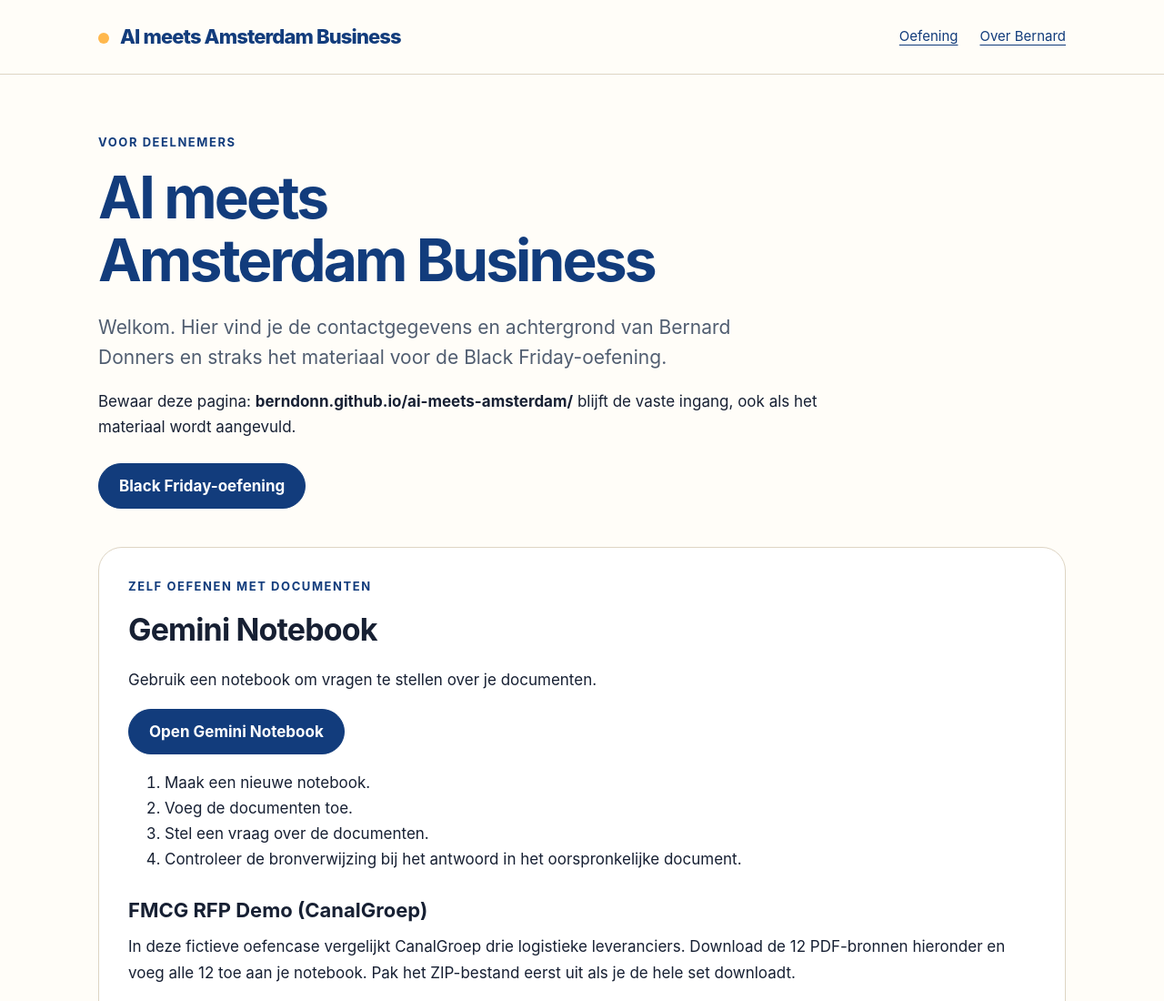
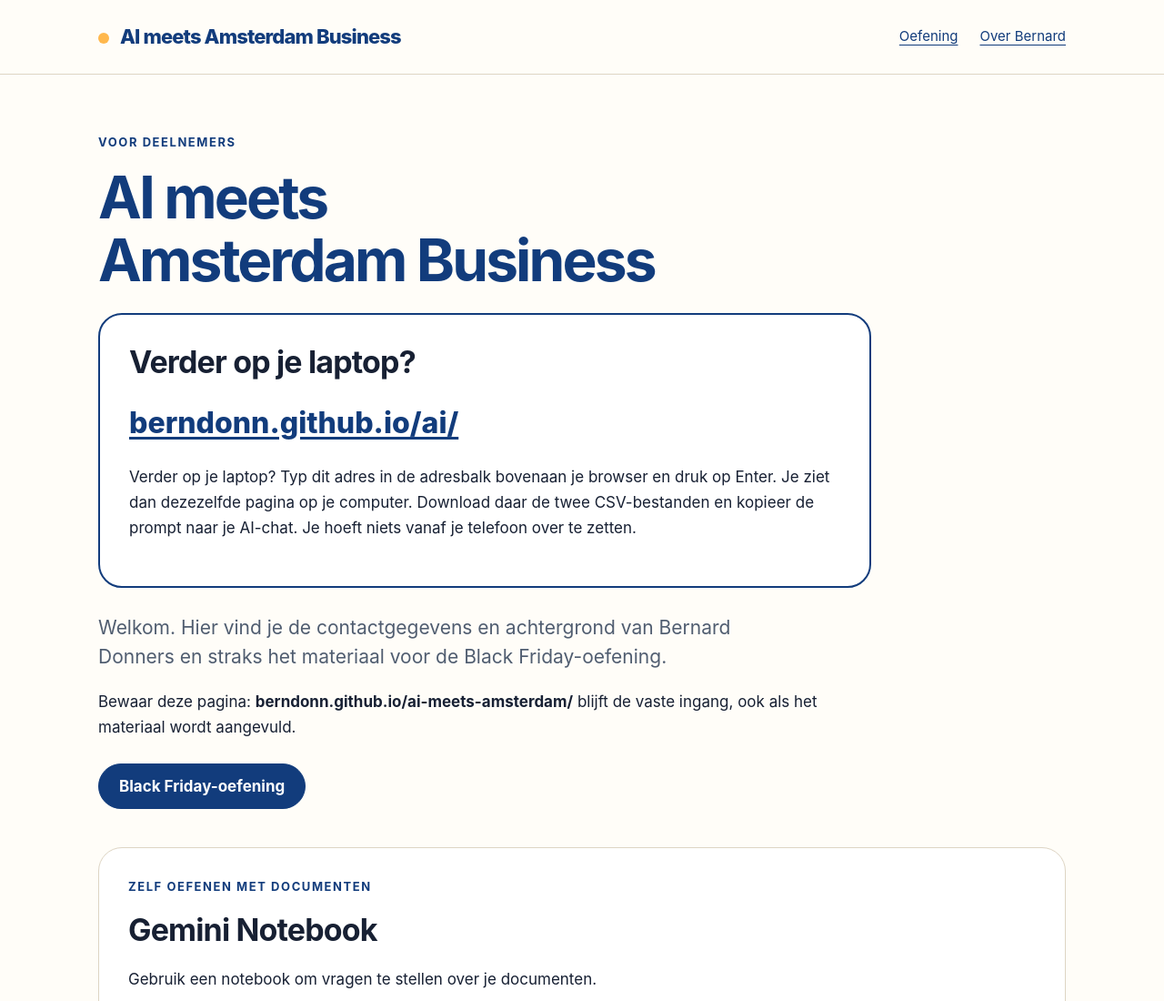
Before and after one commit to BernDonn/ai-meets-amsterdam, a plain HTML site: page index.html in a window 1280 px wide. Shown: the top 1100 px of the page at 91% size. Drawn offline with Linux system fonts and the light colour scheme.

Commit message:
Add short workshop address and laptop instructions

```diff
--- a/index.html
+++ b/index.html
@@ -65,6 +65,11 @@
     <section class="hero" aria-labelledby="titel">
       <p class="eyebrow">Voor deelnemers</p>
       <h1 id="titel">AI meets<br>Amsterdam Business</h1>
+      <aside class="panel" aria-labelledby="laptop-titel" style="border:2px solid var(--blue)">
+        <h2 id="laptop-titel">Verder op je laptop?</h2>
+        <p><a href="https://berndonn.github.io/ai/" style="font-size:clamp(22px,5vw,32px);font-weight:800;overflow-wrap:anywhere">berndonn.github.io/ai/</a></p>
+        <p>Verder op je laptop? Typ dit adres in de adresbalk bovenaan je browser en druk op Enter. Je ziet dan dezezelfde pagina op je computer. Download daar de twee CSV-bestanden en kopieer de prompt naar je AI-chat. Je hoeft niets vanaf je telefoon over te zetten.</p>
+      </aside>
       <p class="lead">Welkom. Hier vind je de contactgegevens en achtergrond van Bernard Donners en straks het materiaal voor de Black Friday-oefening.</p>
       <p>Bewaar deze pagina: <strong>berndonn.github.io/ai-meets-amsterdam/</strong> blijft de vaste ingang, ook als het materiaal wordt aangevuld.</p>
       <div class="actions"><a class="button primary" href="#oefening">Black Friday-oefening</a></div>
```
